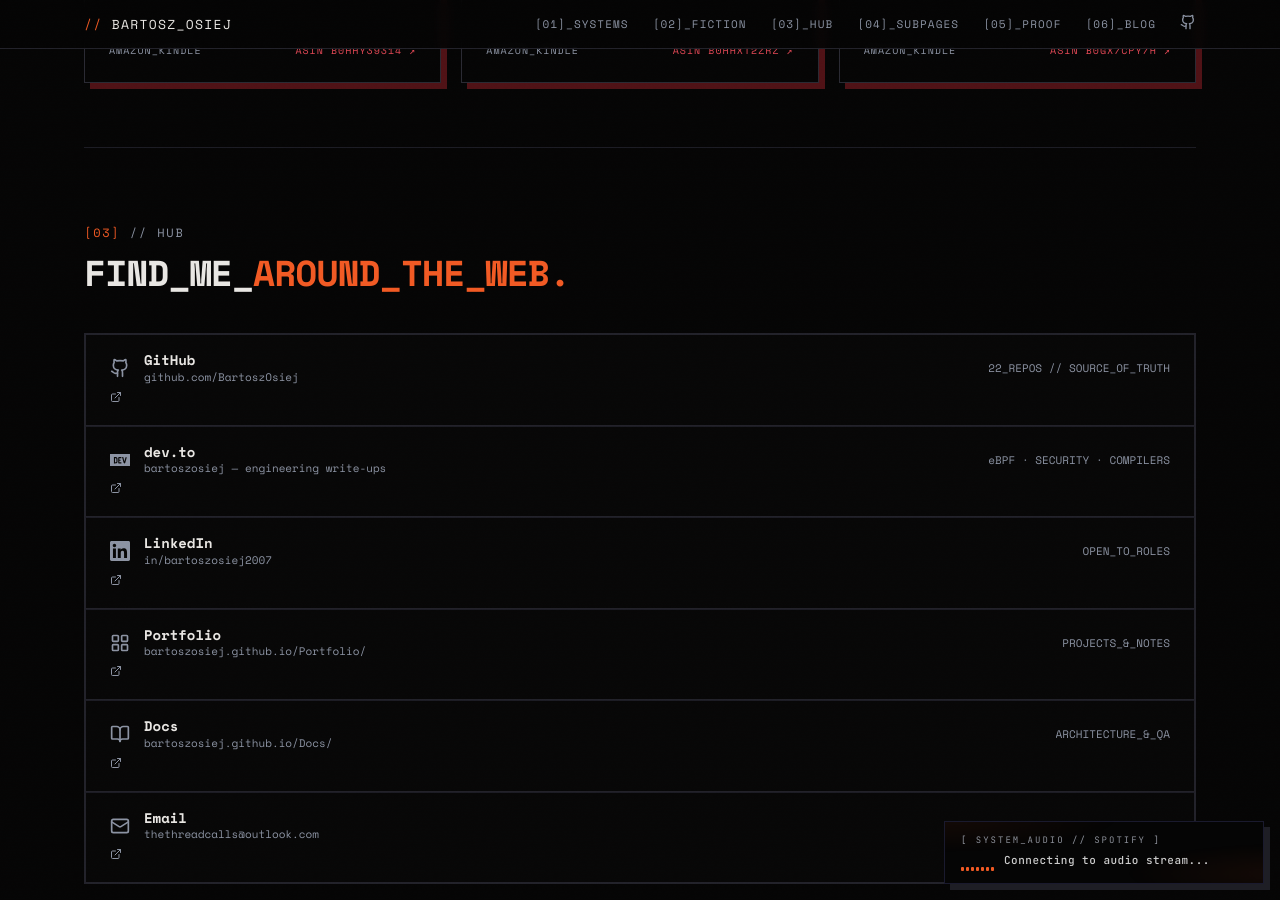
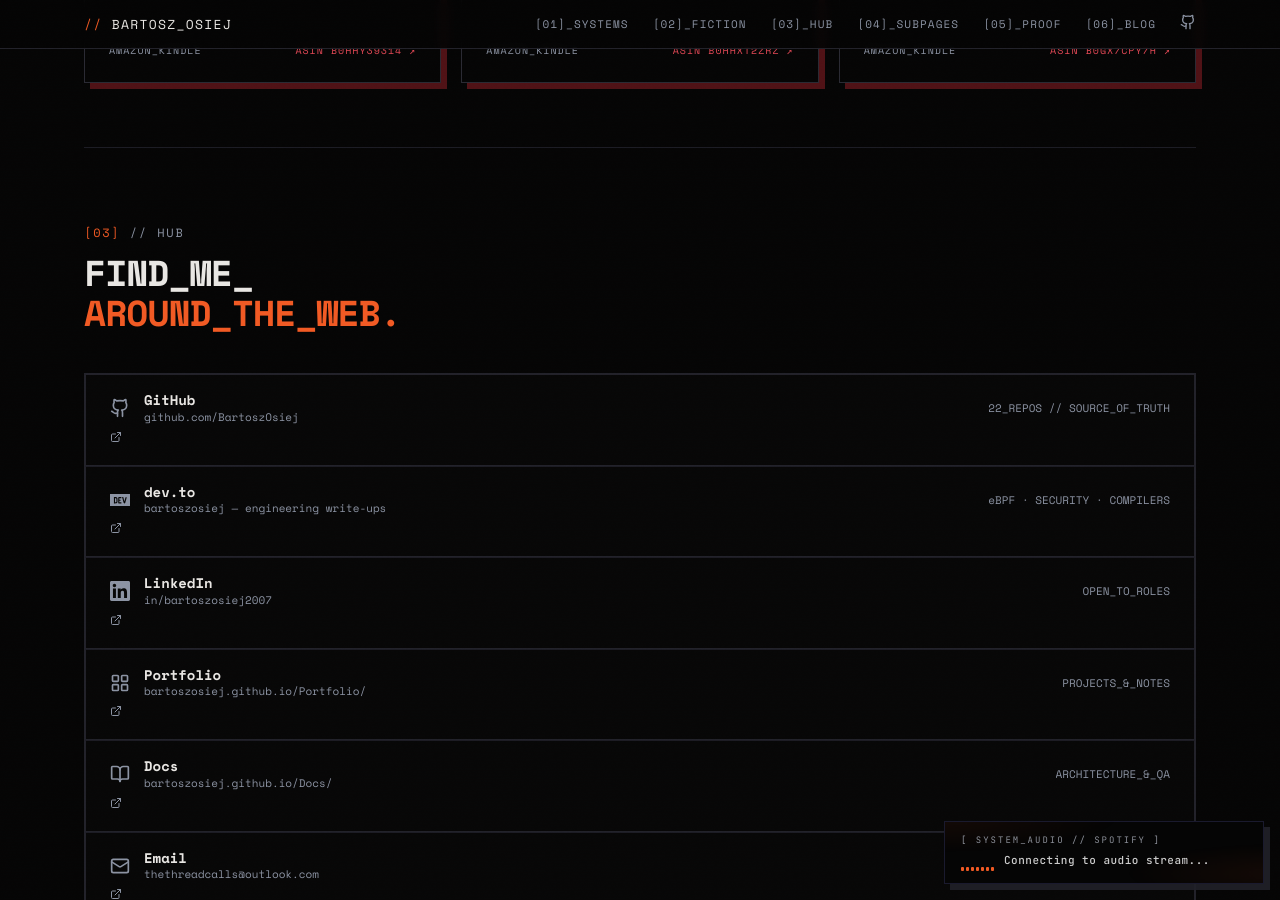
Before and after one commit to BartoszOsiej/BartoszOsiej.github.io, a Jekyll site: the page index.html, which Jekyll copies as it is, in a window 1280 px wide and 900 px high, scrolled down 3131 px. Built offline with Jekyll 4.4.1, drawn with Linux system fonts in a browser that asks for light colours.

Commit message:
fix: wrap long h2 tokens (HUB/SUBPAGES) — 42px horizontal overflow on 375px
Underscored heading tokens don't line-break; FIND_ME_AROUND_THE_WEB. and
DEPLOYED_ON_GH_PAGES. pushed the viewport 42px wide on iPhone SE widths.
Explicit <br> before the accent span, matching the other section headings.

🤖 Generated with Codebuff
Co-Authored-By: Codebuff <noreply@codebuff.com>

```diff
--- a/index.html
+++ b/index.html
@@ -795,7 +795,7 @@ a{color:inherit}
   <!-- ─────── HUB ─────── -->
   <section id="hub" class="py-16">
     <p class="eyebrow text-[12px] reveal"><span class="pin">[03]</span> // HUB</p>
-    <h2 class="text-3xl md:text-4xl font-bold tracking-tight mt-3 mb-10 reveal">FIND_ME_<span class="text-rust">AROUND_THE_WEB.</span></h2>
+    <h2 class="text-3xl md:text-4xl font-bold tracking-tight mt-3 mb-10 reveal">FIND_ME_<br><span class="text-rust">AROUND_THE_WEB.</span></h2>
 
     <div class="border border-[#22222a]">
       <a href="https://github.com/BartoszOsiej" class="hub flex items-center justify-between px-5 py-4 sm:px-6 reveal">
@@ -863,7 +863,7 @@ a{color:inherit}
 
   <section id="subpages" class="py-16 border-t border-[#1c1c24]">
     <p class="eyebrow text-[12px] reveal"><span class="pin">[04]</span> // SUBPAGES</p>
-    <h2 class="text-3xl md:text-4xl font-bold tracking-tight mt-3 mb-10 reveal">DEPLOYED_ON_<span class="text-rust">GH_PAGES.</span></h2>
+    <h2 class="text-3xl md:text-4xl font-bold tracking-tight mt-3 mb-10 reveal">DEPLOYED_ON_<br><span class="text-rust">GH_PAGES.</span></h2>
 
     <div class="border border-[#22222a]">
       <a href="https://bartoszosiej.github.io/Docs/" class="hub flex items-center justify-between px-5 py-4 sm:px-6 reveal">
```
